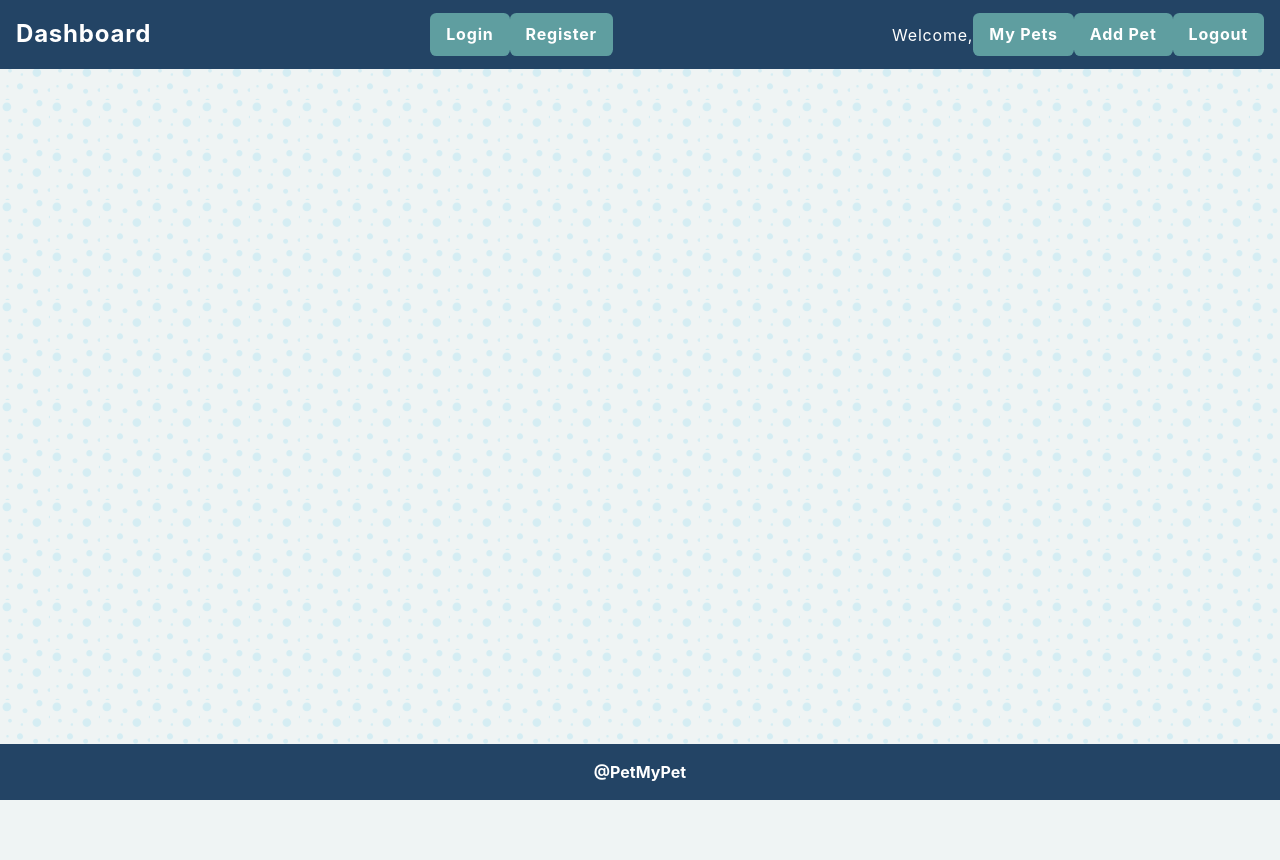
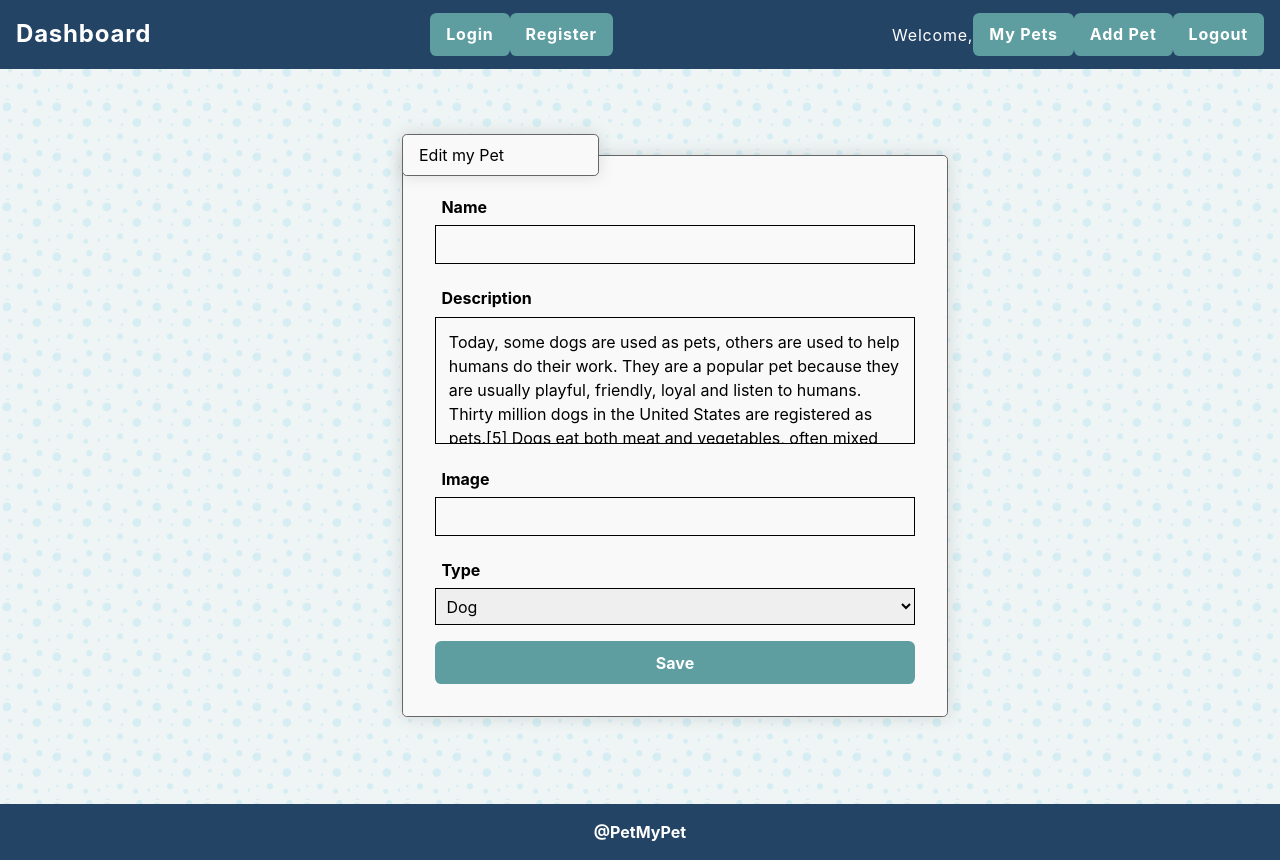
Before and after one commit to lakrizz1987/React-practise, a React (Create React App) app in the folder workshop-pet-app/: page /edit/1 in a window 1280 px wide. Before the commit the page ends 800 px from the top, so only its background shows below. Built offline with nearby package versions, Linux system fonts and the light colour scheme; no server answers.

Commit message:
make details and edit to make rigtht API calls

```diff
--- a/workshop-pet-app/src/App.js
+++ b/workshop-pet-app/src/App.js
@@ -8,6 +8,7 @@ import Create from "./Components/Create";
 import Dashboard from './Components/Dashboard/Dashboard';
 import MyPets from "./Components/MyPets";
 import Details from './Components/Details';
+import Edit from './Components/Edit';
 
 
 function App() {
@@ -25,9 +26,10 @@ function App() {
             <Route path='/logout' element={<Navigate to="/dashboard" />} />
             <Route path='/register' element={<Register />} />
             <Route path='/create' element={<Create />} />
-            <Route path='/dashboard/*' element={<Dashboard />} />
+            <Route path='/dashboard' element={<Dashboard />} />
             <Route path='/my-pets' element={<MyPets />} />
             <Route path='/dashboard/:id' element={<Details/>} />
+            <Route path='/edit/:id' element={<Edit/>}/>
           </Routes>
         </main>
 
--- a/workshop-pet-app/src/Components/Details.js
+++ b/workshop-pet-app/src/Components/Details.js
@@ -1,24 +1,32 @@
-import { useContext, useEffect } from "react";
-import {useParams} from 'react-router-dom'
+import {  useEffect, useState } from "react";
+import { useParams,Link } from 'react-router-dom'
+import { getOne } from "../services/services";
 
-export default function Details(){
+export default function Details() {
+    const [pet, setPet] = useState({})
     const match = useParams()
     const id = match.id
 
-    return(
+    useEffect(() => {
+        getOne(id)
+            .then(data => setPet(data))
+
+    }, [])
+
+    return (
         <section id="details-page" className="details">
             <div className="pet-information">
-            <h3>Name: Milo</h3>
-            <p className="type">Type: dog</p>
-            <p className="img"><img src="/images/dog.png"/></p>
+                <h3>Name: {pet.name}</h3>
+                <p className="type">Type: {pet.type}</p>
+                <p className="img"><img src={pet.img} /></p>
                 <div className="actions">
-                <a className="button" href="#">Edit</a>
-                <a className="button" href="#">Delete</a>
+                    <Link className="button" to={`/edit/${pet._id}`}>Edit</Link>
+                    <Link className="button" to="#">Delete</Link>
 
-                <a className="button" href="#">Like</a>
+                    <Link className="button" to="#">Like</Link>
 
                     <div className="likes">
-                    <img className="hearts" src="/images/heart.png"/>
+                        <img className="hearts" src="/images/heart.png" />
                         <span id="total-likes">Likes: 0</span>
                     </div>
                 </div>
--- a/workshop-pet-app/src/Components/Edit.js
+++ b/workshop-pet-app/src/Components/Edit.js
@@ -1,4 +1,18 @@
+import {  useEffect, useState } from "react";
+import { useParams } from 'react-router-dom'
+import { getOne } from "../services/services";
+
 export default function Edit(){
+    const [pet, setPet] = useState({})
+    const match = useParams()
+    const id = match.id
+
+    useEffect(() => {
+        getOne(id)
+            .then(data => setPet(data))
+
+    }, [])
+
     return(
         <section id="edit-page" className="edit">
         <form id="edit-form" action="#" method="">
@@ -7,27 +21,27 @@ export default function Edit(){
                 <p className="field">
                     <label htmlFor="name">Name</label>
                     <span className="input">
-                        <input type="text" name="name" id="name" value="Milo"/>
+                        <input type="text" name="name" id="name" value={pet.name}/>
                     </span>
                 </p>
                 <p className="field">
                     <label htmlFor="description">Description</label>
                     <span className="input">
                         <textarea name="description"
-                            id="description">Today, some dogs are used as pets, others are used to help humans do their work. They are a popular pet because they are usually playful, friendly, loyal and listen to humans. Thirty million dogs in the United States are registered as pets.[5] Dogs eat both meat and vegetables, often mixed together and sold in stores as dog food. Dogs often have jobs, including as police dogs, army dogs, assistance dogs, fire dogs, messenger dogs, hunting dogs, herding dogs, or rescue dogs.</textarea>
+                            id="description" defaultValue={'Today, some dogs are used as pets, others are used to help humans do their work. They are a popular pet because they are usually playful, friendly, loyal and listen to humans. Thirty million dogs in the United States are registered as pets.[5] Dogs eat both meat and vegetables, often mixed together and sold in stores as dog food. Dogs often have jobs, including as police dogs, army dogs, assistance dogs, fire dogs, messenger dogs, hunting dogs, herding dogs, or rescue dogs.'} />
                     </span>
                 </p>
                 <p className="field">
                     <label htmlFor="image">Image</label>
                     <span className="input">
-                        <input type="text" name="imageUrl" id="image" value="/images/dog.png"/>
+                        <input type="text" name="imageUrl" id="image" value={pet.img}/>
                     </span>
                 </p>
                 <p className="field">
                     <label htmlFor="type">Type</label>
                     <span className="input">
-                        <select id="type" name="type" value="dog">
-                            <option value="cat" >Cat</option>
+                        <select id="type" name="type" defaultValue={pet.type}>
+                            <option value="cat">Cat</option>
                             <option value="dog" selected>Dog</option>
                             <option value="parrot">Parrot</option>
                             <option value="reptile">Reptile</option>
--- a/workshop-pet-app/src/services/services.js
+++ b/workshop-pet-app/src/services/services.js
@@ -3,3 +3,9 @@ const baseUrl = 'http://localhost:3030/jsonstore'
 export const getAll = () => {
     return fetch(`${baseUrl}/pets`).then(res => res.json());
 }
+
+export const getOne = async (id) => {
+    const response = await fetch(`${baseUrl}/pets/${id}`);
+    const data = await response.json();
+    return data;
+}
```
Lines whose indentation alone changed are shown as unchanged.
